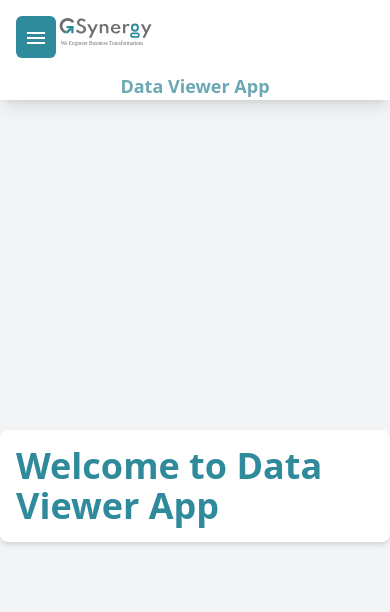
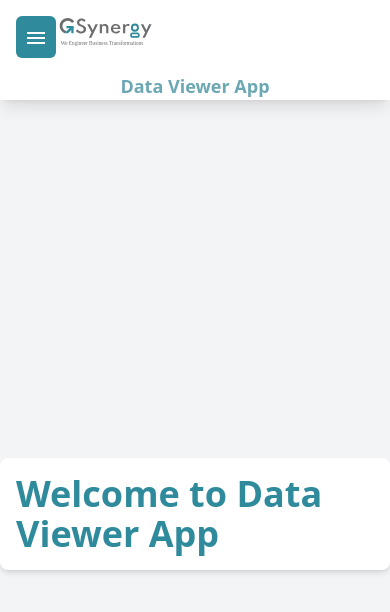
Before and after one commit to Ahammed-nihalpt/gs881122_ahammed_nihal_pt, a React (Vite) app: page / in a window 390 px wide. Shown: the top 612 px of the page. Built offline with nearby package versions, Linux system fonts and the light colour scheme; what ag-grid-community would draw is missing.

Commit message:
fix: adjust padding for improved layout on larger screens

```diff
--- a/src/App.tsx
+++ b/src/App.tsx
@@ -19,7 +19,7 @@ const App = () => {
     <Router>
       <Navbar toggleSidebar={toggleSidebar} />
       <Sidebar isOpen={sidebarOpen} setIsOpen={setSidebarOpen} />
-      <div className="lg:pl-64 pt-16 transition-all">
+      <div className="lg:pl-64 lg:pt-16 pt-23 transition-all">
         <Routes>
           <Route path="/" element={<Home />} />
           <Route path="/stores" element={<StoresPage />} />
```
